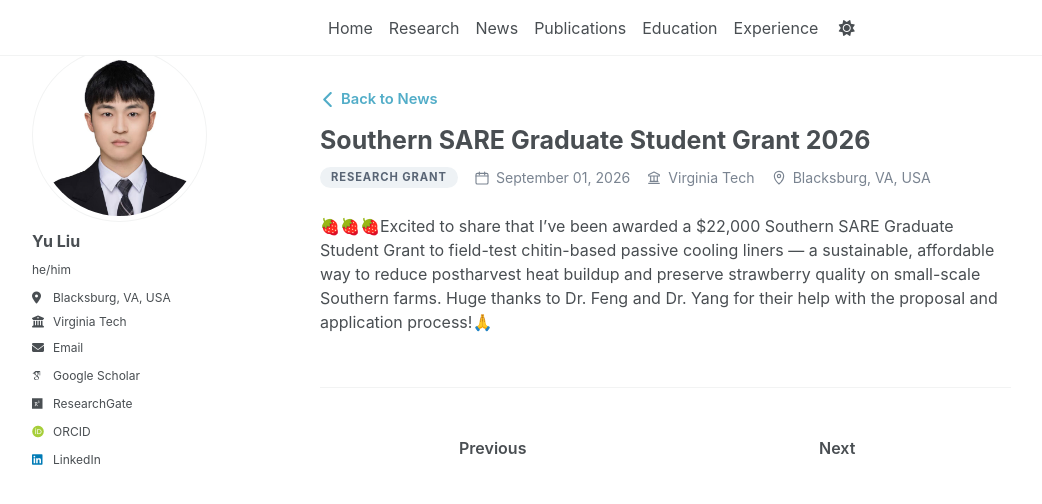
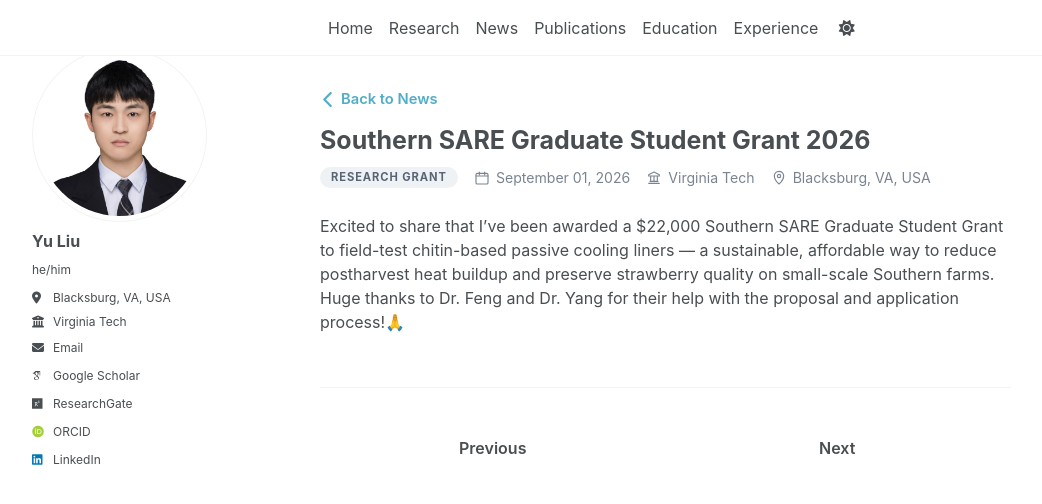
Before and after one commit to yuliu0322/yuliu0322.github.io, a Jekyll site: the page built from _talks/2026-09-01-Southern SARE Graduate Student Grant.md, in a window 1280 px wide. Shown: the top 504 px of the page, without its empty margins (48-1090 px from the left). Built offline with Jekyll 4.4.1, drawn with Linux system fonts in a browser that asks for light colours; some web fonts are replaced; a script bundle is joined from its source files by our own code; library files that are not in the unit come from our copies.

Commit message:
Update 2026-09-01-Southern SARE Graduate Student Grant.md

```diff
--- a/_talks/2026-09-01-Southern SARE Graduate Student Grant.md
+++ b/_talks/2026-09-01-Southern SARE Graduate Student Grant.md
@@ -8,4 +8,4 @@ date: 2026-09-01
 location: "Blacksburg, VA, USA"
 ---
 
-🍓🍓🍓Excited to share that I've been awarded a $22,000 Southern SARE Graduate Student Grant to field-test chitin-based passive cooling liners — a sustainable, affordable way to reduce postharvest heat buildup and preserve strawberry quality on small-scale Southern farms. Huge thanks to Dr. Feng and Dr. Yang for their help with the proposal and application process!🙏
+Excited to share that I've been awarded a $22,000 Southern SARE Graduate Student Grant to field-test chitin-based passive cooling liners — a sustainable, affordable way to reduce postharvest heat buildup and preserve strawberry quality on small-scale Southern farms. Huge thanks to Dr. Feng and Dr. Yang for their help with the proposal and application process!🙏
```
